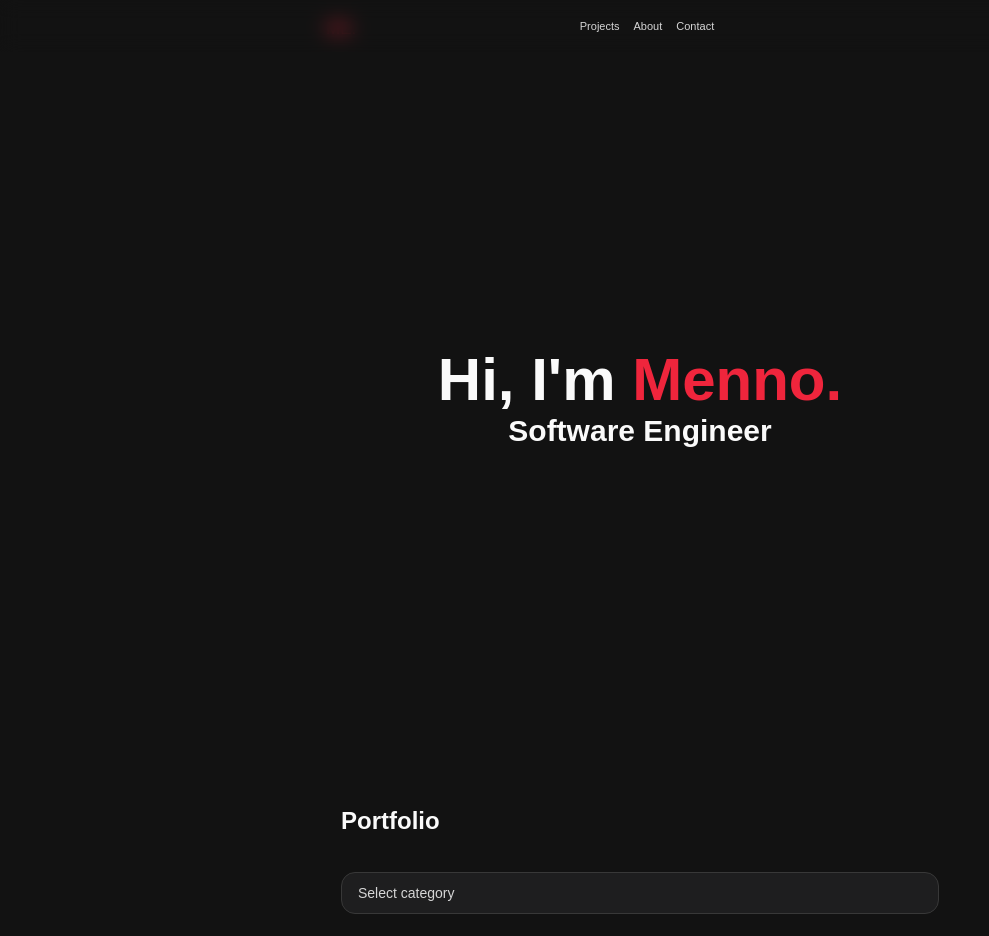
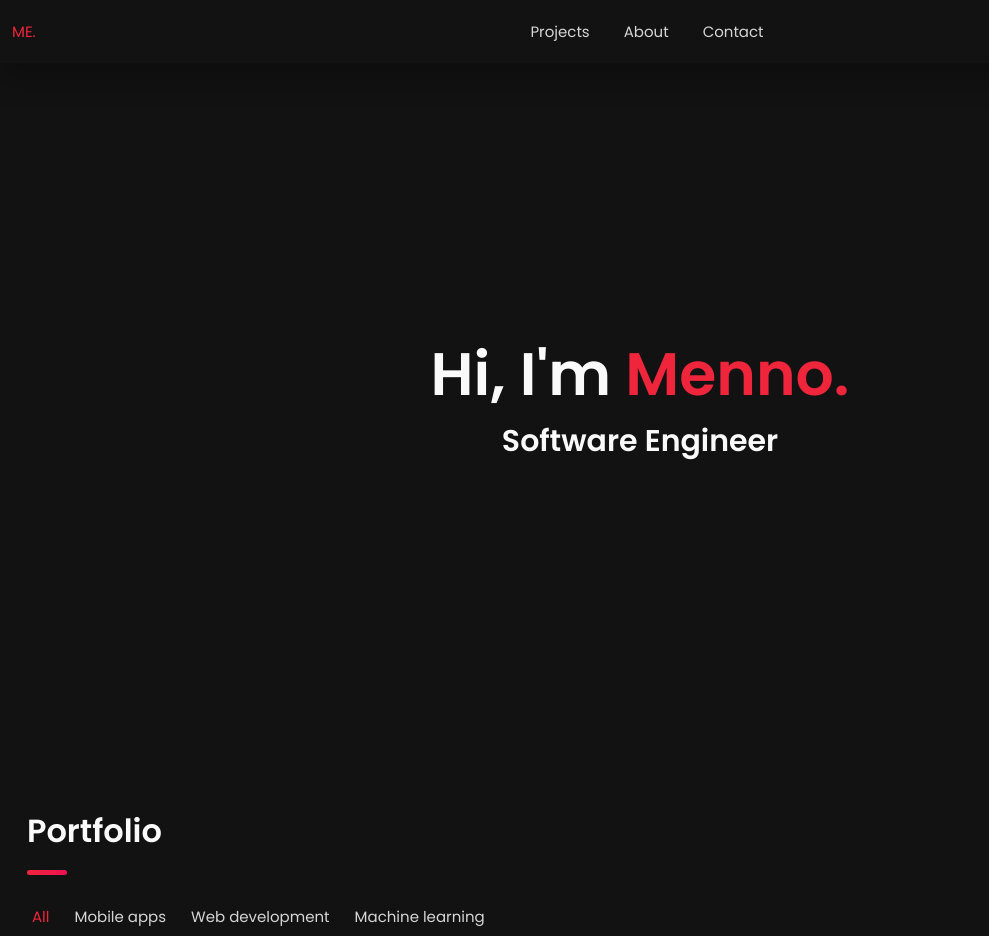
Before and after one commit to MennoEngels/Personal-Website, a plain HTML site: page index.html in a window 1280 px wide. Shown: the top 936 px of the page, without its empty margins (0-989 px from the left). Drawn offline with Linux system fonts and the light colour scheme.

Commit message:
Responsive CSS for smaller screens

```diff
--- a/assets/css/main.css
+++ b/assets/css/main.css
@@ -7,6 +7,8 @@
 
 :root {
 
+    /* solid */
+
     --jet: hsl(0, 0%, 22%);
     --onyx: hsl(240, 1%, 17%);
     --black: hsl(240, 2%, 12%);
@@ -15,6 +17,27 @@
     --electric-crimson: hsl(353, 86%, 54%);
     --light-gray: hsl(0, 0%, 84%);
     --light-gray-70: hsla(0, 0%, 84%, 0.7);
+    --bittersweet-shimmer: hsl(0, 43%, 51%);
+
+    /* gradient */
+
+    --bg-gradient-jet: linear-gradient(to bottom right,
+            hsla(240, 1%, 18%, 0.251) 0%,
+            hsla(240, 2%, 11%, 0) 100%), hsl(240, 2%, 13%);
+    --bg-gradient-red-1: linear-gradient(to bottom right,
+            hsl(353, 86%, 54%) 0%,
+            hsla(36, 100%, 69%, 0) 50%);
+    --bg-gradient-red-2: linear-gradient(135deg,
+            hsla(353, 86%, 54%, 0.251) 0%,
+            hsla(35, 100%, 68%, 0) 59.86%), hsl(240, 2%, 13%);
+    --border-gradient-onyx: linear-gradient(to bottom right,
+            hsl(0, 0%, 25%) 0%,
+            hsla(0, 0%, 25%, 0) 50%);
+    --text-gradient-red: linear-gradient(to right,
+            hsl(353, 86%, 54%),
+            hsl(343, 86%, 50%));
+
+    /* font-family */
 
     --ff-poppins: 'Poppins', sans-serif;
 
@@ -28,10 +51,22 @@
     --fs-7: 13px;
     --fs-8: 11px;
 
+    /* font-weight */
+
     --fw-300: 300;
     --fw-400: 400;
     --fw-500: 500;
     --fw-600: 600;
+
+    /* shadow */
+
+    --shadow-1: -4px 8px 24px hsla(0, 0%, 0%, 0.25);
+    --shadow-2: 0 16px 30px hsla(0, 0%, 0%, 0.25);
+    --shadow-3: 0 16px 40px hsla(0, 0%, 0%, 0.25);
+    --shadow-4: 0 25px 50px hsla(0, 0%, 0%, 0.15);
+    --shadow-5: 0 24px 80px hsla(0, 0%, 0%, 0.25);
+
+    /* transition */
 
     --transition-1: 0.25s ease;
     --transition-2: 0.5s ease-in-out;
@@ -102,14 +137,6 @@ body {
 /*----------------------------------------------------------------------*\
                              #GLOBAL STYLES
 \*----------------------------------------------------------------------*/
-
-.main-content {
-    min-width: 50%;
-    width: 50%;
-    margin: 0;
-    position: relative;
-    margin: auto;
-}
 
 article {
     background: var(--black);
@@ -233,20 +260,18 @@ main {
 \*----------------------------------------------------------------------*/
 
 .logo {
-    position: absolute;
+    position: fixed;
     bottom: auto;
     top: 0;
-    left: 0;
     display: flex;
     align-items: center;
-
+    z-index: 6;
 }
 
 .logo a {
     color: var(--electric-crimson);
-    font-weight: var(--fw-500);
-    font-size: 17px;
-    padding: 18.5px 0px;
+    font-size: var(--fs-8);
+    padding: 20px 0px;
 }
 
 .navbar {
@@ -254,7 +279,7 @@ main {
     top: 0;
     left: 0;
     width: 100%;
-    backdrop-filter: blur(10px);
+    background-color: var(--smoky-black);
     box-shadow: var(--shadow-2);
     z-index: 5;
 }
@@ -591,3 +616,185 @@ textarea.form-input::-webkit-resizer {
 .form-btn:disabled:hover::before {
     background: var(--bg-gradient-jet);
 }
+
+/*----------------------------------------------------------------------*\
+                               #RESPONSIVE
+\*----------------------------------------------------------------------*/
+
+/* responsive larger than 450px screen */
+
+@media (min-width: 450px) {
+
+    /* #PORTFOLIO */
+
+    .project-img {
+        height: auto;
+    }
+}
+
+/* responsive larger than 580px screen */
+
+@media (min-width: 580px) {
+
+    :root {
+
+        /* #font-size */
+
+        --fs-1: 32px;
+        --fs-2: 24px;
+        --fs-3: 26px;
+        --fs-4: 18px;
+        --fs-6: 15px;
+        --fs-7: 15px;
+        --fs-8: 12px;
+    }
+
+    .article-title {
+        font-weight: var(--fw-600);
+        padding-bottom: 15px;
+    }
+
+    .article-title::after {
+        width: 40px;
+        height: 5px;
+    }
+
+    /* #main */
+
+    main {
+        margin-bottom: 100px;
+    }
+
+    /* #navbar */
+
+    .navbar-list {
+        gap: 20px;
+    }
+
+    .navbar-link, .logo a {
+        --fs-8: 14px;
+    }
+
+    /* #about */
+
+    .about .article-title {
+        margin-bottom: 20px;
+    }
+
+    .about-text {
+        margin-bottom: 40px;
+    }
+
+    /* #service */
+
+    .service-item {
+        display: flex;
+        justify-content: flex-start;
+        align-items: flex-start;
+        gap: 18px;
+        padding: 30px;
+    }
+
+    .service-icon-box {
+        margin-bottom: 0;
+        margin-top: 5px;
+    }
+
+    .service-content-box {
+        text-align: left;
+    }
+
+    /* #portfolio */
+
+    .project-img {
+        border-radius: 16px;
+    }
+
+    /* #contact */
+
+    .input-wrapper {
+        gap: 30px;
+        margin-bottom: 30px;
+    }
+
+    .form-input {
+        padding: 15px 20px;
+    }
+
+    textarea.form-input {
+        margin-bottom: 30px;
+    }
+
+    .form-btn {
+        --fs-6: 16px;
+        padding: 16px 20px;
+    }
+
+    .form-btn ion-icon {
+        font-size: 18px;
+    }
+}
+
+/* responsive larger than 768px screen */
+
+@media (min-width: 768px) {
+
+    .has-scrollbar::-webkit-scrollbar-button {
+        width: 100px;
+    }
+
+    /* #navbar */
+
+    .navbar-link, .logo a {
+        --fs-8: 15px;
+    }
+
+    /* #portfolio */
+
+    .article-title {
+        padding-bottom: 20px;
+    }
+
+    .filter-select-box {
+        display: none;
+    }
+
+    .filter-list {
+        display: flex;
+        justify-content: flex-start;
+        align-items: center;
+        gap: 25px;
+        padding-left: 5px;
+        margin-bottom: 30px;
+    }
+
+    .filter-item button {
+        color: var(--light-gray);
+        font-size: var(--fs-5);
+        transition: var(--transition-1);
+    }
+
+    .filter-item button:hover {
+        color: var(--light-gray-70);
+    }
+
+    .filter-item button.active {
+        color: var(--electric-crimson);
+    }
+
+    .project-list {
+        grid-template-columns: 1fr 1fr;
+    }
+
+    /* #contact */
+
+    .input-wrapper {
+        grid-template-columns: 1fr 1fr;
+    }
+
+    .form-btn {
+        width: max-content;
+        margin-left: auto;
+    }
+
+}
--- a/index.html
+++ b/index.html
@@ -10,6 +10,10 @@
     <title>Portfolio | Menno Engels</title>
 
     <link rel="stylesheet" href="./assets/css/main.css">
+
+    <link rel="preconnect" href="https://fonts.googleapis.com">
+    <link rel="preconnect" href="https://fonts.gstatic.com" crossorigin>
+    <link href="https://fonts.googleapis.com/css2?family=Poppins:wght@300;400;500;600&display=swap" rel="stylesheet">
 </head>
 <body>
     <main>
```
